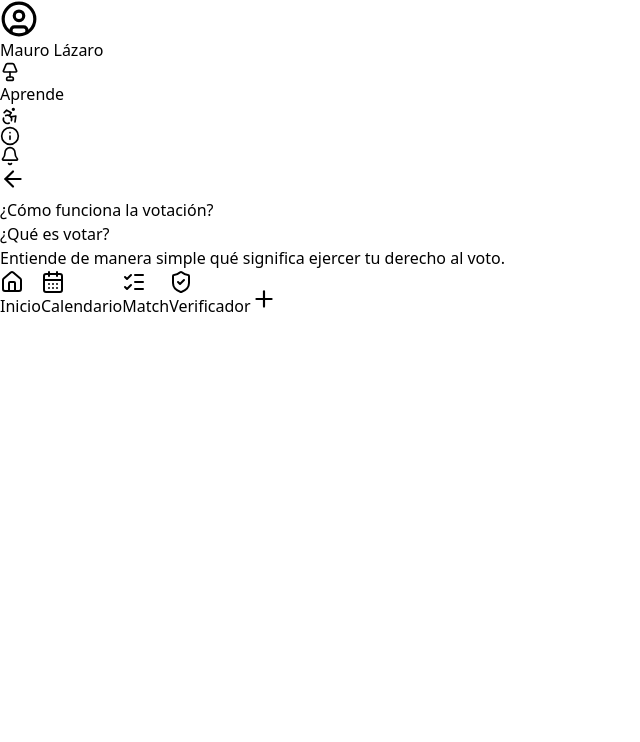
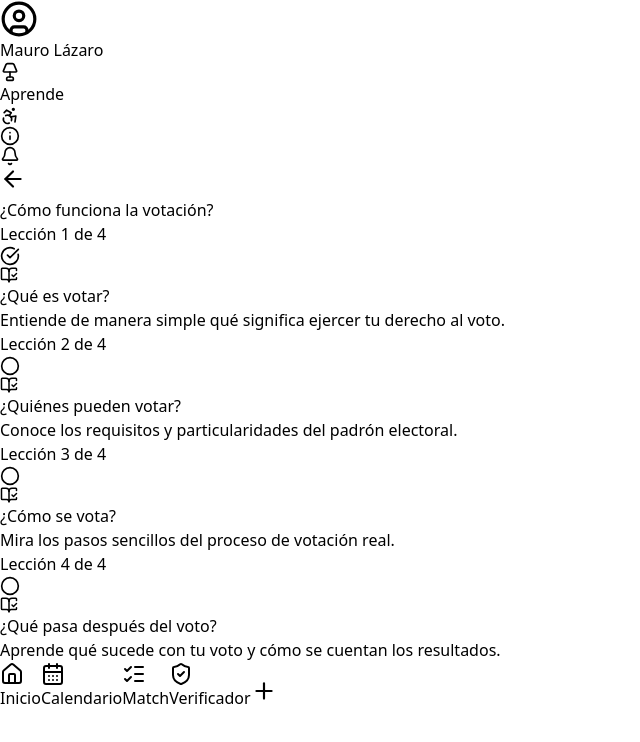
Before and after one commit to Is-Alejandro/verivoto, a React (Vite) app: page /aprende/votacion in a window 1280 px wide. Shown: the top 742 px of the page, without its empty margins (0-640 px from the left). Built offline with nearby package versions, Linux system fonts and the light colour scheme.

Commit message:
agregar primera lección funcional y estructura base de lecciones (solo funciona la lección 1)

```diff
--- a/src/features/aprende/VotacionLeccion1Page.tsx
+++ b/src/features/aprende/VotacionLeccion1Page.tsx
@@ -1,8 +1,11 @@
-import { ArrowLeft } from "lucide-react";
+import { ArrowLeft, CheckCircle, Info, Lightbulb } from "lucide-react";
+import { useNavigate } from "react-router-dom";
 
 export default function VotacionLeccion1Page() {
+  const navigate = useNavigate();
+
   return (
-    <div className="min-h-screen bg-[#F5F7FA] pb-24">
+    <div className="min-h-screen bg-[#F5F7FA] pb-32">
 
       {/* HEADER */}
       <header className="px-4 pt-4 flex items-center gap-3">
@@ -15,30 +18,76 @@ export default function VotacionLeccion1Page() {
         </h1>
       </header>
 
+      {/* PROGRESO */}
+      <div className="px-4 mt-4">
+        <p className="text-[13px] text-neutral-600 font-medium mb-1">
+          Lección 1 de 4
+        </p>
+        <div className="h-2 bg-neutral-200 rounded-full overflow-hidden">
+          <div className="h-full w-1/4 bg-blue-600 rounded-full"></div>
+        </div>
+      </div>
+
       {/* CONTENIDO */}
-      <div className="px-4 mt-4 flex flex-col gap-4">
+      <div className="px-4 mt-6 flex flex-col gap-6">
 
-        <p className="text-[15px] text-neutral-700 leading-relaxed">
-          Votar es una forma en la que los ciudadanos participan en la vida
-          democrática del país. A través del voto, eliges a tus representantes
-          y decides sobre asuntos importantes para tu comunidad.
-        </p>
+        {/* BLOQUE PRINCIPAL */}
+        <div className="bg-white rounded-xl shadow-sm p-4 flex flex-col gap-3">
+          <h2 className="text-[17px] font-semibold text-neutral-900 flex items-center gap-2">
+            <Info size={20} className="text-blue-600" />
+            ¿Qué significa votar?
+          </h2>
 
-        <div className="bg-white rounded-xl shadow-sm p-4">
-          <h3 className="font-semibold text-neutral-800">
-            ¿Por qué es importante?
-          </h3>
-          <p className="text-[14px] text-neutral-600 mt-2">
-            Tu voto ayuda a construir un país más justo y representativo.
-            Cada elección es una oportunidad para que tu voz sea escuchada.
+          <p className="text-[15px] text-neutral-700 leading-relaxed">
+            Votar es una de las formas más importantes en las que los ciudadanos
+            participan en la vida democrática de un país. A través del voto,
+            eliges a tus representantes y decides sobre asuntos que afectan a tu comunidad
+            y al futuro del país.
           </p>
         </div>
 
+        {/* IMAGEN */}
         <img
           src="/images/votacion-simple.png"
-          className="rounded-xl shadow-sm"
+          className="rounded-xl shadow-sm w-full"
           alt="Ilustración de voto"
         />
+
+        {/* SECCIÓN 2 */}
+        <div className="bg-white rounded-xl shadow-sm p-4">
+          <h3 className="font-semibold text-neutral-900 flex items-center gap-2">
+            <Lightbulb size={18} className="text-yellow-500" />
+            ¿Por qué es importante votar?
+          </h3>
+          <p className="text-[14px] text-neutral-700 mt-2 leading-relaxed">
+            Cuando votas, estás ayudando a construir un país más justo y representativo.
+            Cada elección es una oportunidad para que tu voz sea escuchada.
+            Incluso si crees que un voto no hace la diferencia, recuerda que las
+            decisiones colectivas nacen de miles de pequeñas acciones individuales.
+          </p>
+        </div>
+
+        {/* CONSEJO EXTRA (ESTILO DUOLINGO) */}
+        <div className="bg-blue-50 border border-blue-200 rounded-xl p-4">
+          <p className="text-blue-700 text-[14px] leading-relaxed flex gap-2">
+            <CheckCircle size={18} className="text-blue-600 shrink-0" />
+            <span>
+              Tip: En democracias sólidas, votar es tanto un derecho como una responsabilidad.
+              Participar ayuda a que las decisiones sean más representativas.
+            </span>
+          </p>
+        </div>
+
+      </div>
+
+      {/* BOTÓN SIGUIENTE */}
+      <div className="px-4 mt-8 fixed bottom-5 left-0 right-0">
+        <button
+          onClick={() => navigate("#")} // luego lo conectamos a lección 2
+          className="w-full bg-blue-600 text-white font-semibold py-3 rounded-xl text-[16px] shadow-md active:scale-[0.98] transition"
+        >
+          Siguiente lección →
+        </button>
       </div>
     </div>
   );
--- a/src/features/aprende/VotacionLeccionesPage.tsx
+++ b/src/features/aprende/VotacionLeccionesPage.tsx
@@ -1,8 +1,47 @@
-import { ArrowLeft } from "lucide-react";
+import { ArrowLeft, BookOpenCheck, CheckCircle, Circle } from "lucide-react";
 import { useNavigate } from "react-router-dom";
 
 export default function VotacionLeccionesPage() {
   const navigate = useNavigate();
+
+  // 🚀 Más adelante este estado vendrá de Context o de la BD
+  const progreso = {
+    leccion1: true,
+    leccion2: false,
+    leccion3: false,
+    leccion4: false,
+  };
+
+  const lecciones = [
+    {
+      id: 1,
+      title: "¿Qué es votar?",
+      desc: "Entiende de manera simple qué significa ejercer tu derecho al voto.",
+      completed: progreso.leccion1,
+      route: "/aprende/votacion/leccion-1",
+    },
+    {
+      id: 2,
+      title: "¿Quiénes pueden votar?",
+      desc: "Conoce los requisitos y particularidades del padrón electoral.",
+      completed: progreso.leccion2,
+      route: "#",
+    },
+    {
+      id: 3,
+      title: "¿Cómo se vota?",
+      desc: "Mira los pasos sencillos del proceso de votación real.",
+      completed: progreso.leccion3,
+      route: "#",
+    },
+    {
+      id: 4,
+      title: "¿Qué pasa después del voto?",
+      desc: "Aprende qué sucede con tu voto y cómo se cuentan los resultados.",
+      completed: progreso.leccion4,
+      route: "#",
+    },
+  ];
 
   return (
     <div className="min-h-screen bg-[#F5F7FA] pb-24">
@@ -21,19 +60,46 @@ export default function VotacionLeccionesPage() {
       {/* LISTA DE LECCIONES */}
       <div className="px-4 mt-5 flex flex-col gap-4">
 
-        {/* Card de lección */}
-        <div
-          onClick={() => navigate("/aprende/votacion/leccion-1")}
-          className="bg-white shadow-sm rounded-xl p-4 cursor-pointer active:scale-[0.98] transition"
-        >
-          <h3 className="text-[16px] font-semibold text-neutral-900">
-            ¿Qué es votar?
-          </h3>
-          <p className="text-[14px] text-neutral-600 mt-1">
-            Entiende de manera simple qué significa ejercer tu derecho al voto.
-          </p>
-        </div>
+        {lecciones.map((lec) => (
+          <div
+            key={lec.id}
+            onClick={() => lec.route !== "#" && navigate(lec.route)}
+            className={`bg-white shadow-sm rounded-xl p-4 cursor-pointer active:scale-[0.98] transition
+              ${lec.route === "#" ? "opacity-60 cursor-default" : ""}`}
+          >
+            {/* Top: Número + estado */}
+            <div className="flex items-center justify-between mb-2">
+              <span className="text-[13px] font-medium text-blue-600">
+                Lección {lec.id} de {lecciones.length}
+              </span>
 
+              {lec.completed ? (
+                <CheckCircle size={20} className="text-green-500" />
+              ) : (
+                <Circle size={20} className="text-neutral-300" />
+              )}
+            </div>
+
+            {/* Título */}
+            <h3 className="text-[16px] font-semibold text-neutral-900 flex items-center gap-2">
+              <BookOpenCheck size={18} className="text-blue-500" />
+              {lec.title}
+            </h3>
+
+            {/* Descripción */}
+            <p className="text-[14px] text-neutral-600 mt-1 leading-snug">
+              {lec.desc}
+            </p>
+
+            {/* Barra progreso */}
+            <div className="h-2 bg-neutral-200 rounded-full mt-3">
+              <div
+                className={`h-full rounded-full transition-all duration-300
+                  ${lec.completed ? "bg-green-500 w-full" : "bg-blue-400 w-1/5"}`}
+              ></div>
+            </div>
+          </div>
+        ))}
       </div>
     </div>
   );
```
